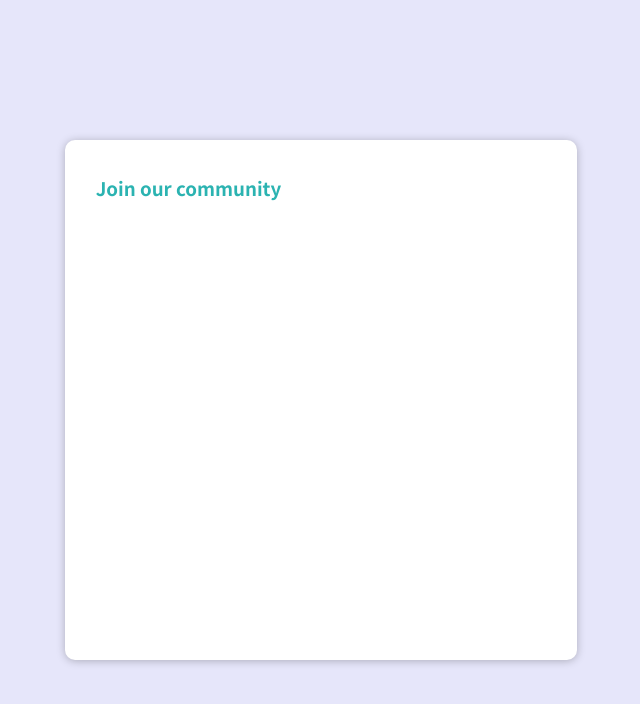
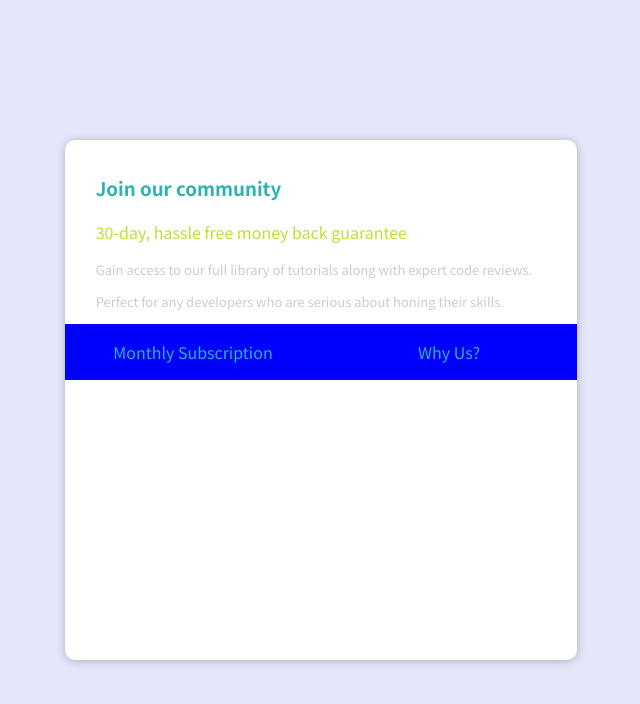
Before and after one commit to joaolucas2012/price-grid-for-training, a React (Create React App) app: page / in a window 1280 px wide. Shown: the top 704 px of the page, without its empty margins (319-959 px from the left). Built offline with nearby package versions, Linux system fonts and the light colour scheme.

Commit message:
feat: add new divs with prices information

```diff
--- a/src/components/Card.jsx
+++ b/src/components/Card.jsx
@@ -8,7 +8,30 @@ const Card = () => {
   return (
     <div className="container">
       <div className="card">
-        <Header />
+        <div id="card-top">
+          <Header />
+          <div className="left-text">
+            <p className="green">30-day, hassle free money back guarantee</p>
+          </div>
+          <div className="left-text">
+            <p className="grey">
+              Gain access to our full library of tutorials along with expert
+              code reviews.
+            </p>
+            <p className="grey">
+              Perfect for any developers who are serious about honing their
+              skills.
+            </p>
+          </div>
+        </div>
+        <div id="card-bottom">
+          <div className="monthly-subscription">
+            <p>Monthly Subscription</p>
+          </div>
+          <div className="why-us">
+            <p>Why Us?</p>
+          </div>
+        </div>
       </div>
     </div>
   );
```
